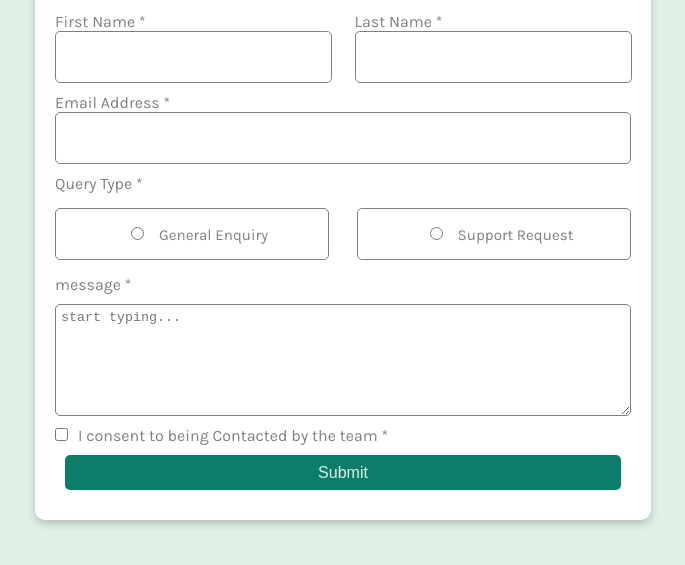
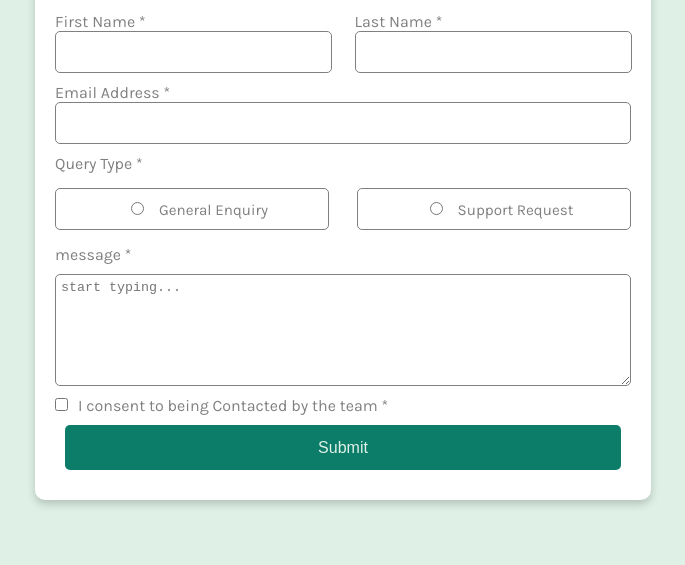
Before and after one commit to BentumYaw001/FrontendMentorContactUsForm, a plain HTML site: page index.html in a window 1280 px wide. Shown: the part 87-652 px from the top of the page, without its empty margins (297-982 px from the left). Drawn offline with Linux system fonts and the light colour scheme.

Commit message:
final adjustmentments

```diff
--- a/style.css
+++ b/style.css
@@ -20,7 +20,7 @@ body{
     border-radius: 10px;
     padding: 20px;
     margin: 10px;
-    width:376px;
+    width:300px;
     box-shadow: 0 4px 8px rgba(0, 0, 0, 0.2);
 }
 
@@ -28,7 +28,7 @@ body{
     border: 1px solid gray;
     border-radius: 5px;
     padding: 5px;
-    height: 40px;
+    height: 30px;
 }
 
 .textEntry{
@@ -71,7 +71,7 @@ input[type='checkbox']:checked{
 }
 
 button{
-    height:35px ;
+    height:45px ;
     color:  hsl(148, 38%, 91%);
     background:  hsl(169, 82%, 27%);
     border: none;
```
